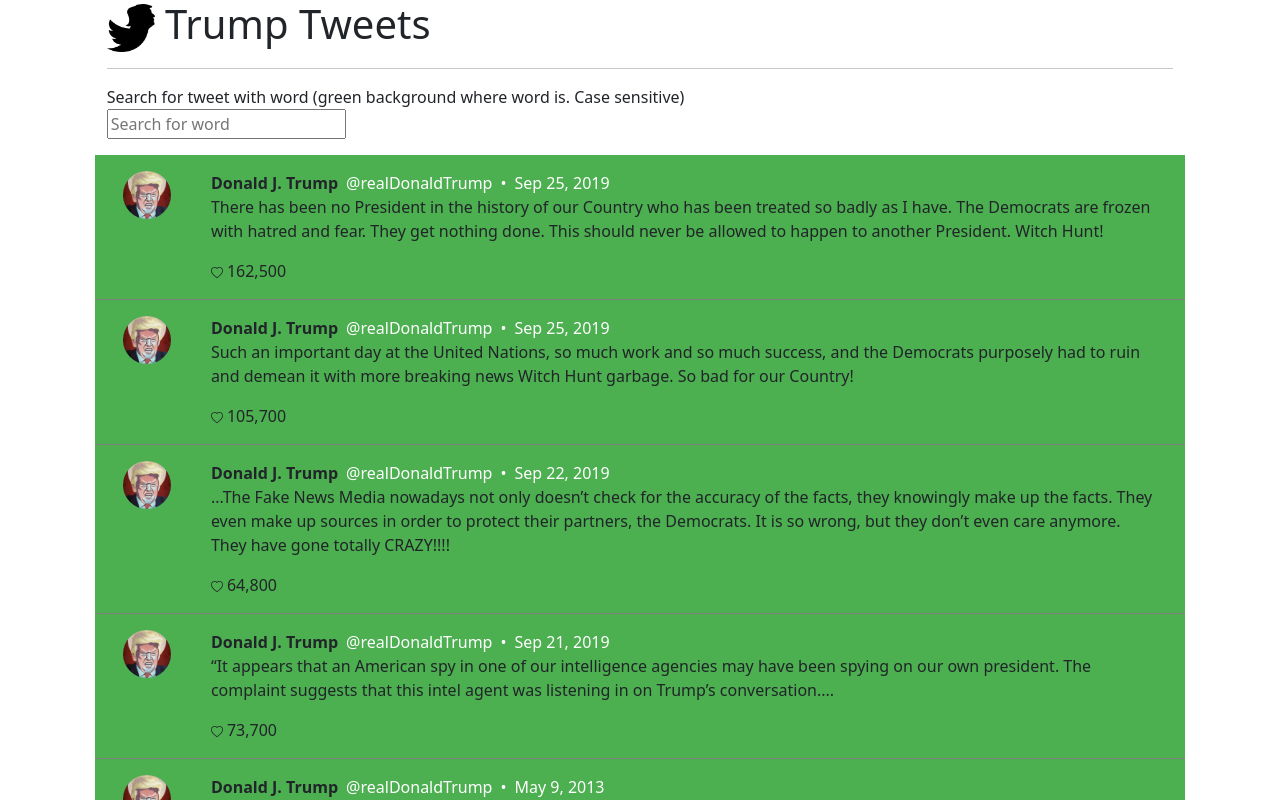
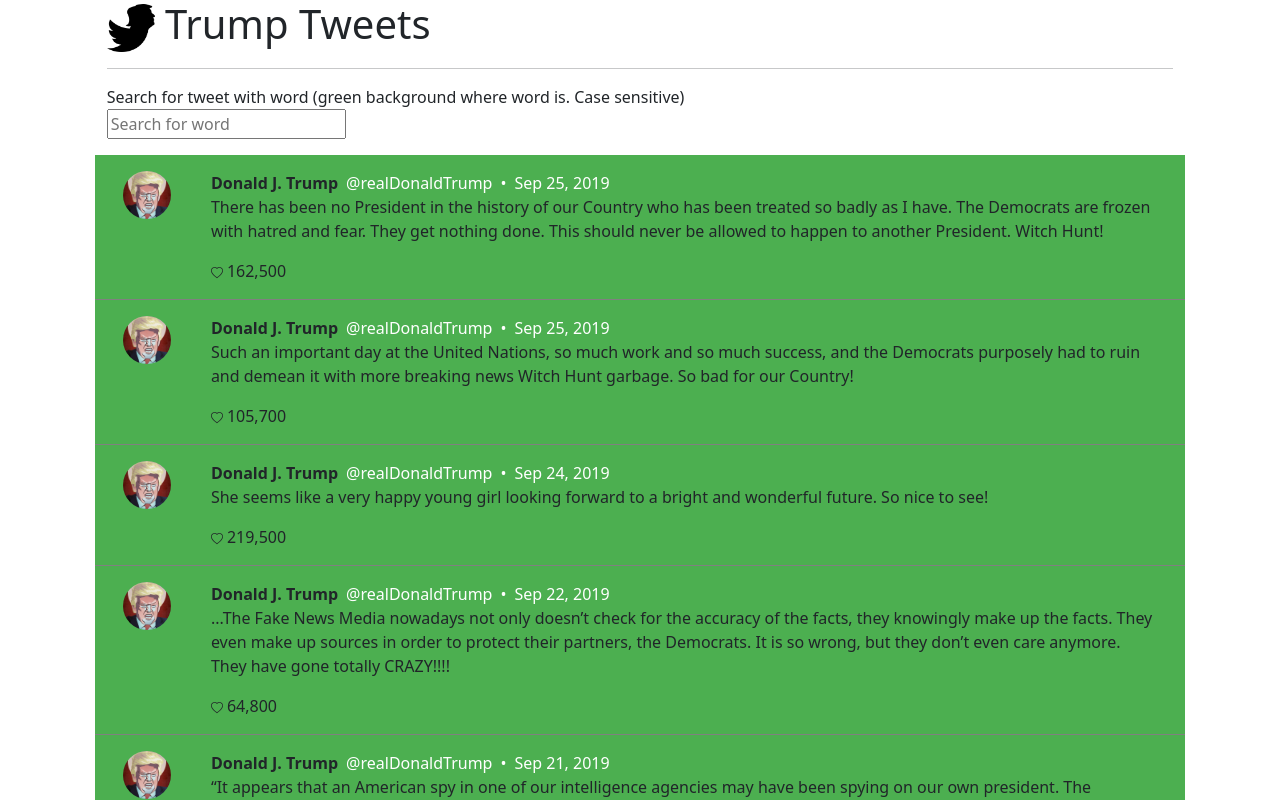
Before and after one commit to T1NK0/TrumpTweets, an Angular app: page / in a window 1280 px wide. Shown: the top 800 px of the page. Built offline with nearby package versions, Linux system fonts and the light colour scheme.

Commit message:
filters by input field.

```diff
--- a/src/app/data-from-json/data-from-json.component.html
+++ b/src/app/data-from-json/data-from-json.component.html
@@ -7,7 +7,7 @@
 <!-- Loop through all the tweets using tweet as the single target, ("Foreach tweet in tweets" basicly, and set an index.) -->
 <div class="tweet-feed" *ngFor="let tweet of tweets; index as i">
   <!-- Add optional classes with the [ngClass], where we use our method checkForWord, with the index of the current tweet. -->
-  <div class="tweet-container row" [ngClass]="{'background-green':checkForWord(i) == true, 'background-red':checkForWord(i) == false }" *ngIf="tweet.text.includes('our')">
+  <div class="tweet-container row" [ngClass]="{'background-green':checkForWord(i) == true, 'background-red':checkForWord(i) == false }" *ngIf="tweet.text.includes(userInput)">
     <div style="float:left;" class="col-2 col-sm-1 col-md-1 col-lg-1">
       <div class="profile-picture-frame">
           <img src="{{profilePicture}}" class="rounded-circle profile-picture">
```
